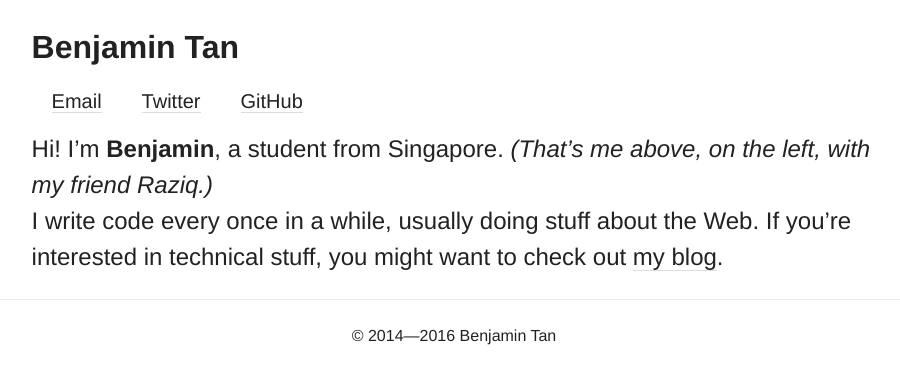
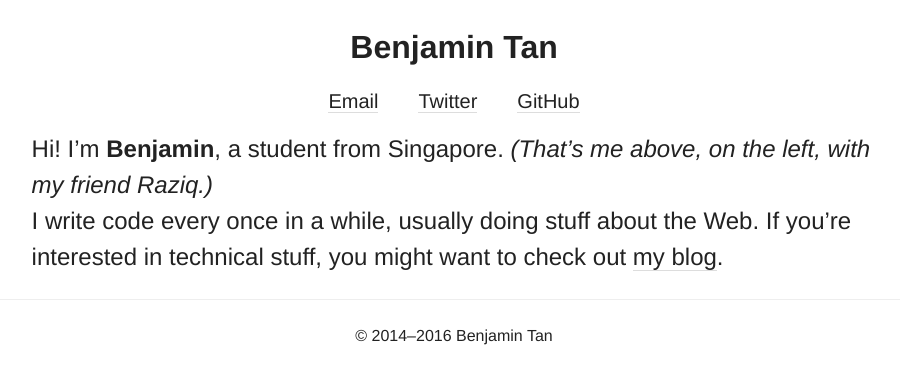
Before and after one commit to bnjmnt4n/site, a Jekyll site: the page built from index.html, in a window 1280 px wide, cut to the strip 288-672 px from the top of the page. Shown: the whole strip, without its empty margins (186-1086 px from the left). Built offline with Jekyll 4.4.1, drawn with Linux system fonts in a browser that asks for light colours.

Commit message:
Fix home page styling.

```diff
--- a/_includes/footer.html
+++ b/_includes/footer.html
@@ -1,3 +1,3 @@
 <footer id="bottom">
-  &copy; 2014—2016 Benjamin Tan
+  © 2014–2016 Benjamin Tan
 </footer>
--- a/main.css
+++ b/main.css
@@ -59,8 +59,13 @@ h3, #about h2, #blog .headline {
   font-size: 20px;
 }
 
+#home #content {
+  text-align: center;
+}
+
 #home #content p {
   font-size: 24px;
+  text-align: left;
 }
 
 #home #content img {
@@ -77,7 +82,6 @@ h3, #about h2, #blog .headline {
   font-size: 20px;
   list-style: none;
   padding: 0 20px;
-  text-align: center;
 }
 
 p {
```
